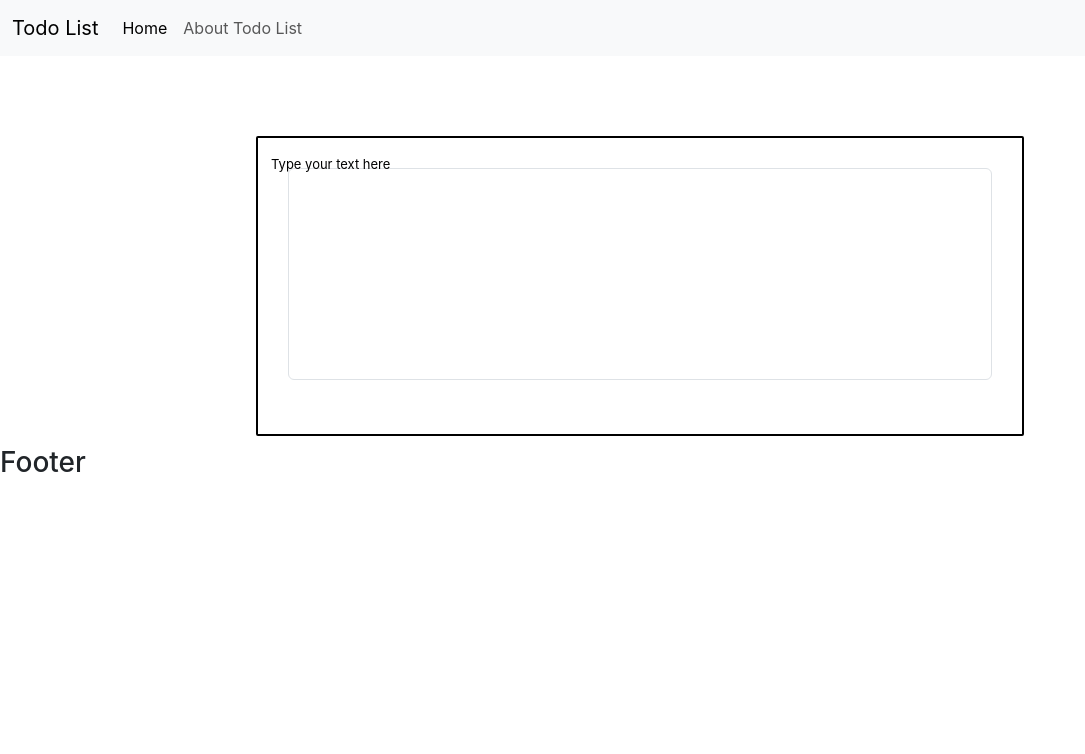
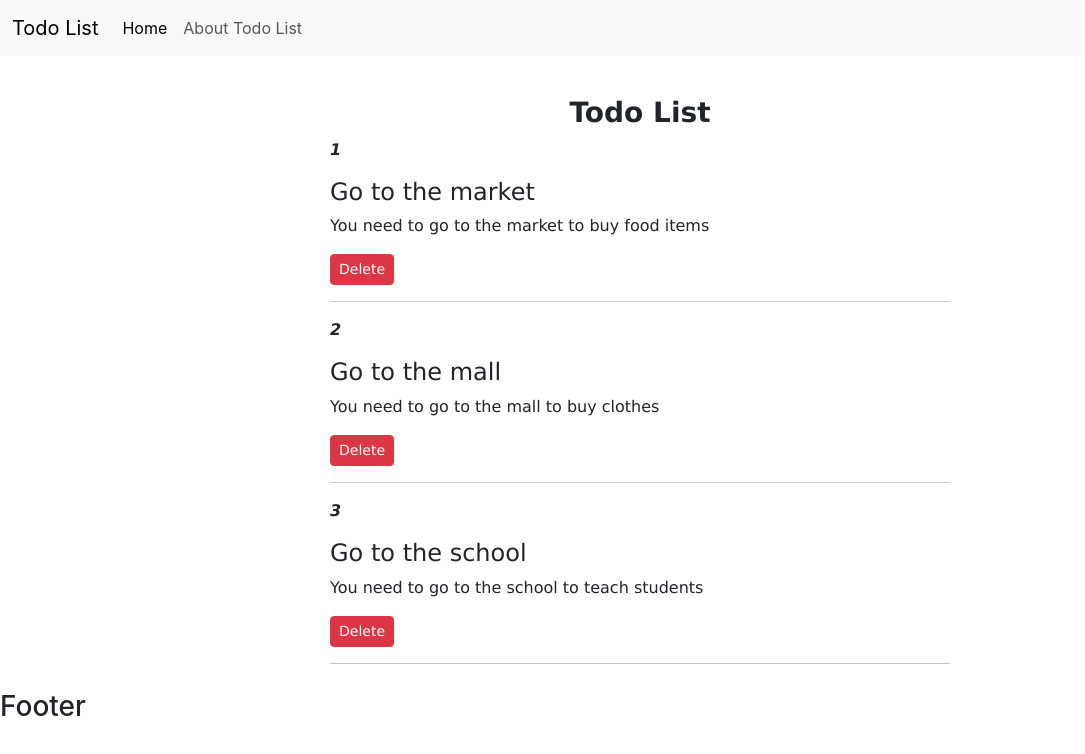
Before and after one commit to ManoFayyaz/my-app, a React (Create React App) app: page / in a window 1280 px wide. Shown: the top 754 px of the page, without its empty margins (0-1085 px from the left). Built offline with nearby package versions, Linux system fonts and the light colour scheme.

Commit message:
todo list deletion

```diff
--- a/src/App.css
+++ b/src/App.css
@@ -37,24 +37,17 @@
   }
 } */
 
-
-.form-floating {
-  background-color: white;
-  color: black;
-  border: 2px solid black;
-  border-radius: 2px;
-  padding: 30px;
-  font-size: 13px;
-  width: 60%;
-  height: 300px;         /* parent height */
-  box-sizing: border-box;
-  margin: 10px auto;
-  margin-top: 80px;
+.container{
+  text-align: left;
+  width: 50%;
+  margin: auto;
+  background: white;
+  padding: 10px;
+  border-radius: 10px;
+  margin-top: 30px;
+  font-family: Verdana, sans-serif;
 }
 
-.form-floating textarea.form-control {
-  width: 100%;
-  height: 90% !important;   /* force match container */
-  box-sizing: border-box;
-  resize: none;              /* optional: prevent manual resizing */
+.todo_heading{
+  text-align: center;
 }
--- a/src/App.js
+++ b/src/App.js
@@ -3,12 +3,34 @@ import './App.css';
 import Navbar from './components/Navbar';
 import Todo from "./components/Todo";
 import Footer from './components/Footer';
+import { useState } from 'react';
 
 function App() {
+
+  const onDelete=(item)=>{
+    // console.log("I am onDelete of",todo);
+    setTodo(todo.filter((e)=>{
+      return e!==item;
+    }))
+  } ;
+
+
+  const[todo,setTodo]=useState([
+    {id:1,
+     title:"Go to the market",
+     desc:"You need to go to the market to buy food items"},
+     {id:2,
+      title:"Go to the mall",
+      desc:"You need to go to the mall to buy clothes"},
+      {id:3,
+      title:"Go to the school",
+      desc:"You need to go to the school to teach students"}
+  ]);
+
   return (
     <>
       <Navbar title="Todo List" about="About Todo List" />
-      <Todo message="Type your text here" msg={true}/>
+      <Todo todo={todo} onDelete={onDelete}/>
       <Footer title="Footer"/>
   </>
   );
--- a/src/components/Todo.js
+++ b/src/components/Todo.js
@@ -1,22 +1,18 @@
 import React from "react";
-import PropTypes from 'prop-types';
+// import PropTypes from 'prop-types';
+import TodoItem from "../components/TodoItem";
 
 export default function Todo(props) {
   return (
     <>
-   {props.msg ?( <div class="form-floating">
-        <textarea className="form-control" placeholder="Leave a comment here" id="floatingTextarea"></textarea>
-        <label htmlFor="floatingTextarea">{props.message}</label>
-    </div>) : ("")}
+      <div className="container">
+        <h3 className="todo_heading"><b>Todo List</b></h3>
+        {props.todo.map((t)=>{
+          return <TodoItem todo={t} key={t.id} onDelete={props.onDelete}/>
+        })}
+      </div>
     </>
   )
 }
 
 //change class to className and for to htmlFor in jsx
-
-Todo.propTypes={message: PropTypes.string,
-                msg: PropTypes.bool.isRequired
-};
-
-Todo.defaultProps={message: "Enter text here",
-                   msg: true};
--- a/src/components/TodoItem.js
+++ b/src/components/TodoItem.js
@@ -1,10 +1,14 @@
 import React from 'react'
-import PropTypes from 'prop-types'
+// import PropTypes from 'prop-types'
 
-export default function TodoItem() {
+export default function TodoItem({todo,onDelete}) {
   return (
     <div>
-
+      <p><i><b>{todo.id}</b></i></p>
+      <h4>{todo.title}</h4>
+      <p>{todo.desc}</p>
+      <button className="btn btn-sm btn-danger" onClick={()=>{onDelete(todo)}}>Delete</button>
+      <hr/>
     </div>
   )
 }
```
